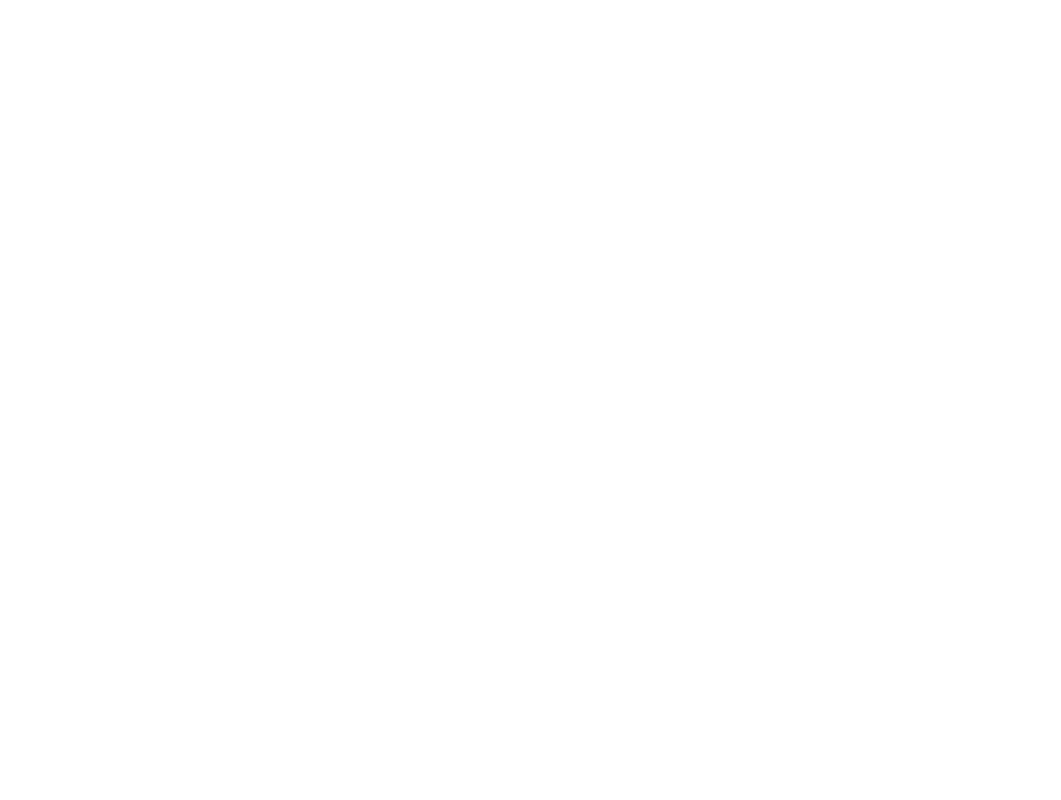
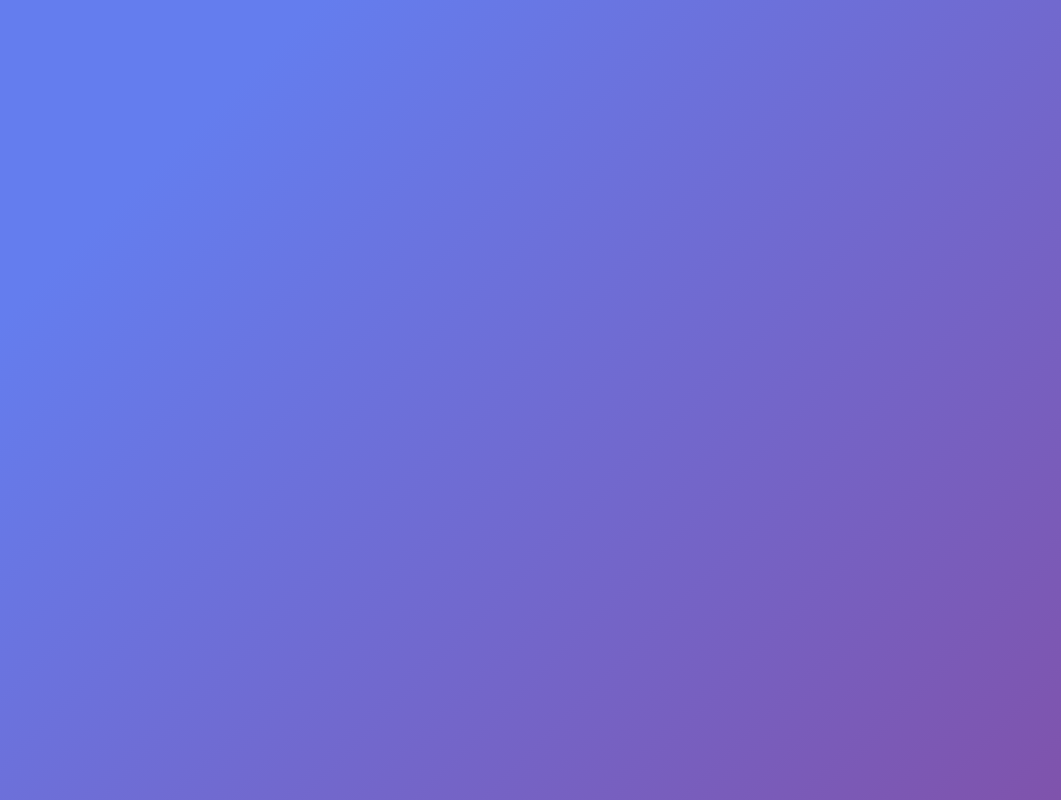
Before and after one commit to Anshika75/Quotify, an Angular app: page / in a window 1280 px wide. Shown: the whole page, without its empty margins (219-1280 px from the left). Built offline with nearby package versions, Linux system fonts and the light colour scheme.

Commit message:
quote box created

```diff
--- a/src/app/app.component.css
+++ b/src/app/app.component.css
@@ -0,0 +1,9 @@
+main{
+    display: flex;
+    justify-content: center;
+    align-items: center;
+    height: 100vh;
+    width: 100%;
+    background-color: #7f53ac;
+    background-image: linear-gradient(315deg, #7f53ac 0%, #647dee 74%);
+}
--- /dev/null
+++ b/src/app/quote-box/quote-box.component.html
@@ -0,0 +1 @@
+<p>quote-box works!</p>
```
Also changed, not shown: src/app/quote-box/quote-box.component.ts (added, +12 -0 lines), src/app/quote-box/quote-box.component.css (added), 1 other file (tests, documents, lock files or other folders).
